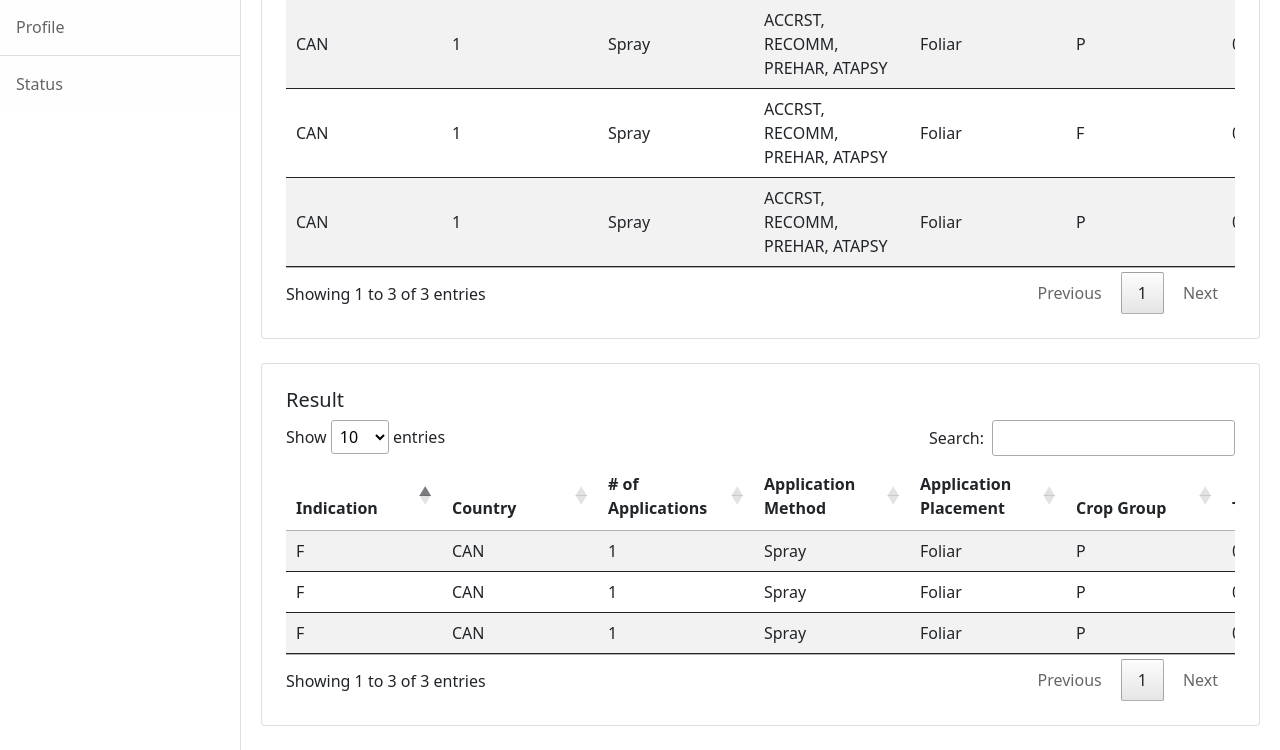
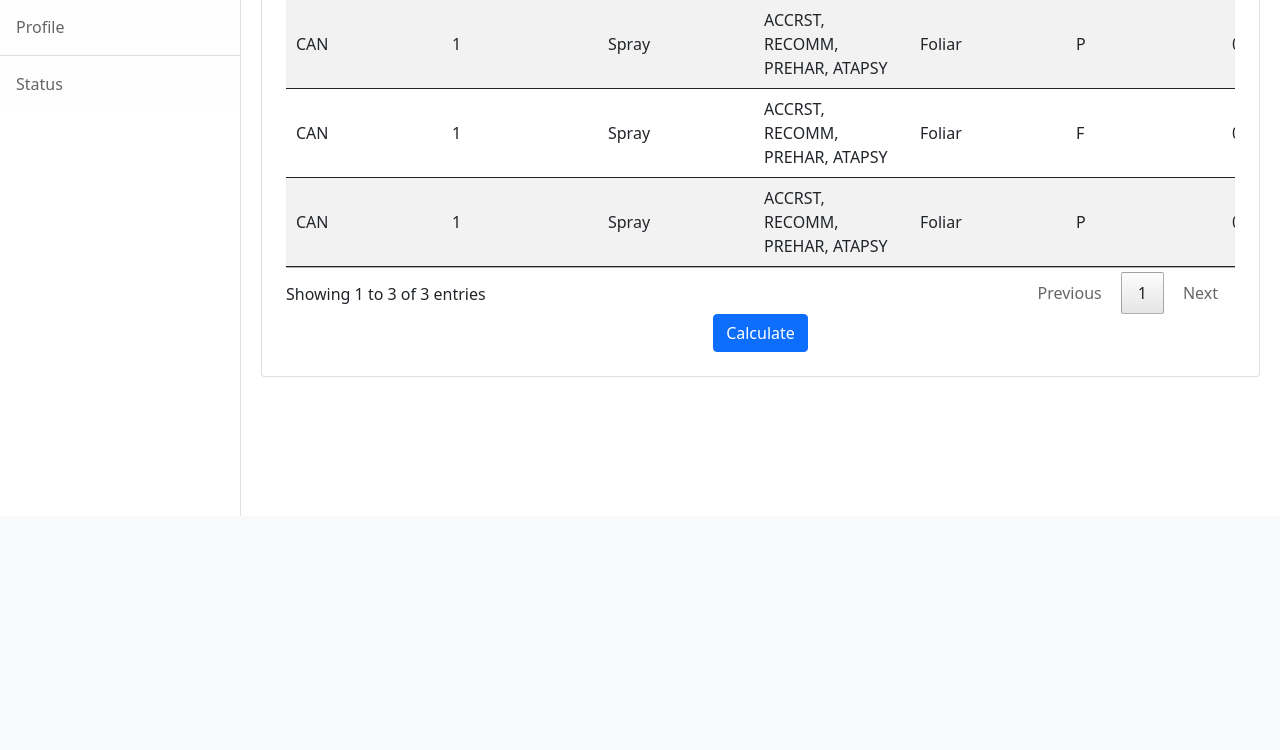
Before and after one commit to fritzsima/metrics, a Django app: template templates/index.html in a window 1280 px wide. Shown: the part 284-1034 px from the top of the page. After the commit the page ends 800 px from the top, so only its background shows below. Run offline with Django 3.2, Linux system fonts and the light colour scheme; the template is opened without the code that fills it, so the values that code supplies are empty; some libraries are stand-ins or nearby versions.

Commit message:
added the calculate button

```diff
--- a/static/js/script.js
+++ b/static/js/script.js
@@ -157,12 +157,19 @@ const Home = function () {
         });
     }
 
+    const handleCalculateClick = () => {
+        $('#calculate').on('click', function (e) {
+            $('#result_wrapper').css('display', 'block')
+        })
+    }
+
     return {
         init: function () {
             initializeSelect2Adapter();
             initializeAppDatatable();
             displayDataAppDatatable();
             initializeResultDatatable();
+            handleCalculateClick();
         }
     }
 }();
--- a/templates/index.html
+++ b/templates/index.html
@@ -21,11 +21,14 @@
             <tbody>
             </tbody>
           </table>
+          <div class="w-100 text-center">
+            <button type="button" class="btn btn-primary" data-bs-toggle="button" autocomplete="off" id="calculate">Calculate</button>
+          </div>
         </div>
       </div>
     </div>
     <div class="col-lg-12 mt-4">
-      <div class="card p-2" id="result_wrapper">
+      <div class="card p-2" id="result_wrapper" style="display: none">
         <div class="card-body">
           <h5 class="card-title">Result</h5>
           <table id="result" class="table table-striped" style="width: 100%">
```
